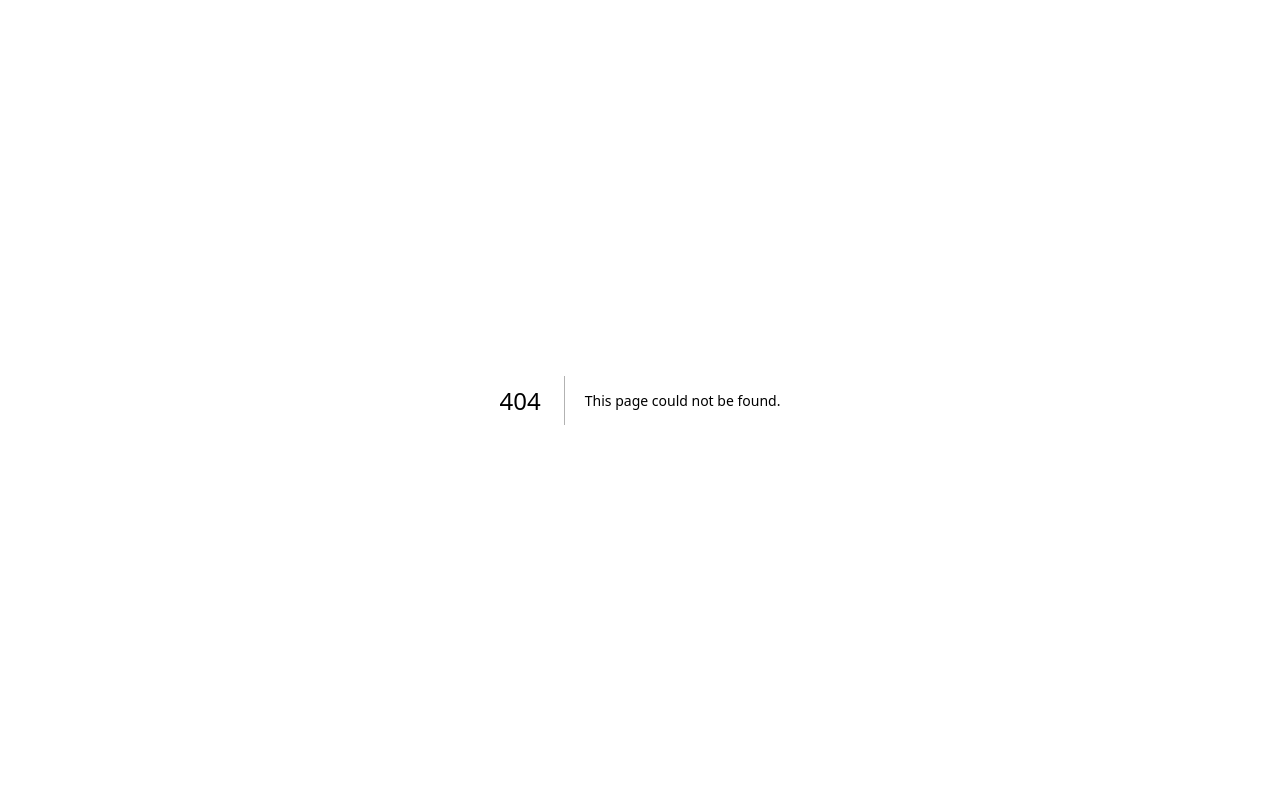
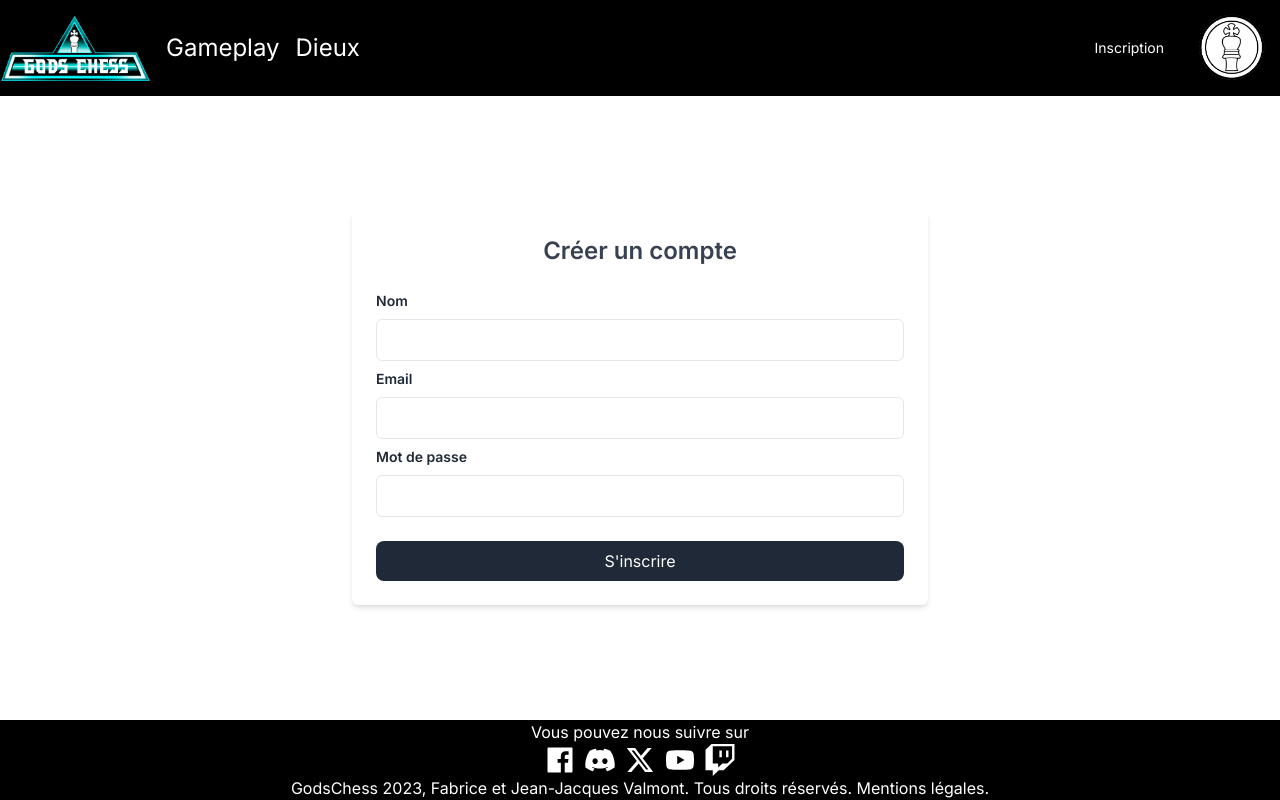
Before and after one commit to FabriceValmont/WebSiteGodsChess, a Next.js app: page /Inscription in a window 1280 px wide. Before the commit this address had no page. Built offline with nearby package versions, Linux system fonts and the light colour scheme.

Commit message:
Page d'inscription plus relier au header

```diff
--- a/app/Components/Header.js
+++ b/app/Components/Header.js
@@ -21,7 +21,10 @@ const Header = () => {
               <Link href="/Dieux">Dieux</Link>
             </li>
             </div>
-            <div>
+            <div className="flex items-center">
+            <li className="mr-4 text-white text-[14px]">
+            <Link href="/Inscription">Inscription</Link>
+            </li>
             <Image className="justify-end" src="/Image_compte_T.png" alt="Compte connection" width={100} height={50} />
             </div>
           </ul>
--- /dev/null
+++ b/app/Inscription/page.js
@@ -0,0 +1,62 @@
+import React from 'react'
+import Header from '../Components/Header';
+import Footer from '../Components/Footer';
+
+const Inscription = () => {
+  return (
+    <div className="relative flex flex-col justify-center min-h-screen overflow-hidden">
+        <Header/>
+      <div className="w-full p-6 m-auto bg-white rounded-md shadow-md lg:max-w-xl">
+            <h1 className="text-2xl font-semibold text-center text-gray-700">
+            Créer un compte
+            </h1>
+            <form className="mt-6">
+            <div className="mb-2">
+                <label
+                htmlFor="name"
+                className="block text-sm font-semibold text-gray-800"
+                >
+                Nom
+                </label>
+                <input
+                type="email"
+                className="block w-full px-4 py-2 mt-2 text-gray-700 bg-white border rounded-md focus:border-gray-400 focus:ring-gray-300 focus:outline-none focus:ring focus:ring-opacity-40"
+                />
+            </div>
+            <div className="mb-2">
+                <label
+                htmlFor="email"
+                className="block text-sm font-semibold text-gray-800"
+                >
+                Email
+                </label>
+                <input
+                type="email"
+                className="block w-full px-4 py-2 mt-2 text-gray-700 bg-white border rounded-md focus:border-gray-400 focus:ring-gray-300 focus:outline-none focus:ring focus:ring-opacity-40"
+                />
+            </div>
+            <div className="mb-2">
+                <label
+                htmlFor="password"
+                className="block text-sm font-semibold text-gray-800"
+                >
+                Mot de passe
+                </label>
+                <input
+                type="password"
+                className="block w-full px-4 py-2 mt-2 text-gray-700 bg-white border rounded-md focus:border-gray-400 focus:ring-gray-300 focus:outline-none focus:ring focus:ring-opacity-40"
+                />
+            </div>
+            <div className="mt-6">
+                <button className="w-full px-4 py-2 text-white bg-gray-800 rounded-lg hover:bg-gray-900 focus:outline-none focus:bg-gray-600">
+                S'inscrire
+                </button>
+            </div>
+            </form>
+        </div>
+        <Footer/>
+    </div>
+);
+}
+
+export default Inscription
```
